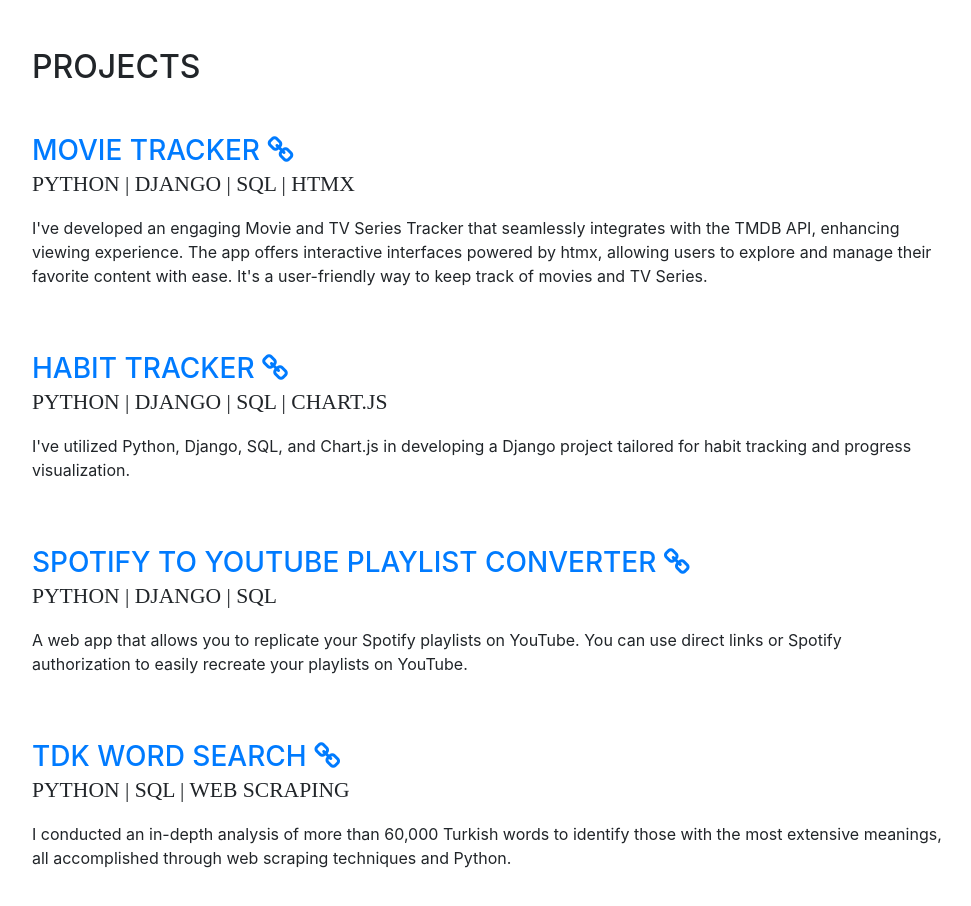
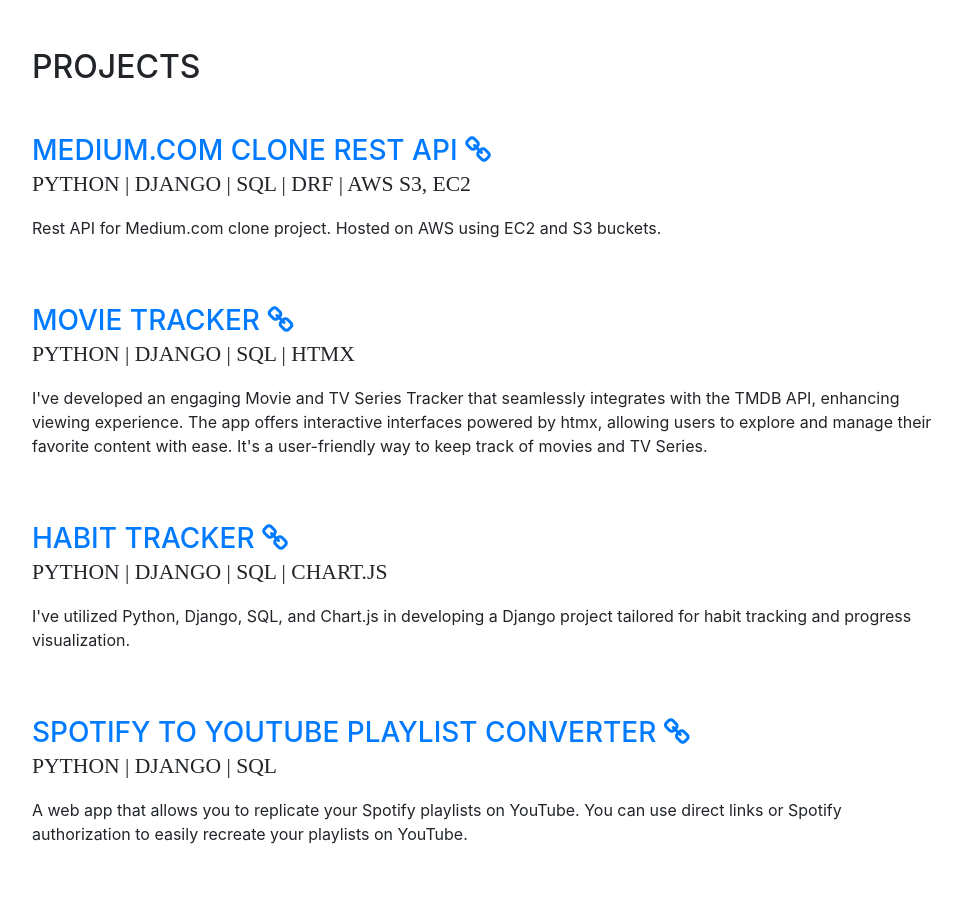
Before and after one commit to doyransafa/doyransafa.github.io, a website with bundled scripts: page index.html in a window 1280 px wide. Shown: the part 1600-2506 px from the top of the page, without its empty margins (288-1259 px from the left). Built offline with nearby package versions, Linux system fonts and the light colour scheme; a web font is replaced by a local one.

Commit message:
New project added.

```diff
--- a/index.html
+++ b/index.html
@@ -152,6 +152,14 @@
 
           <div class="resume-item d-flex flex-column flex-md-row mb-5">
             <div class="resume-content mr-auto">
+              <h3 class="mb-0"><a href="https://github.com/doyransafa/watch-tracker" target="blank">Medium.com Clone REST API <i class="fa fa-solid fa-link"></i></a></h3>
+              <div class="subheading mb-3">Python | Django | SQL | DRF | AWS S3, EC2</div>
+              <p>Rest API for Medium.com clone project. Hosted on AWS using EC2 and S3 buckets.</p>
+            </div>
+          </div>
+
+          <div class="resume-item d-flex flex-column flex-md-row mb-5">
+            <div class="resume-content mr-auto">
               <h3 class="mb-0"><a href="https://github.com/doyransafa/watch-tracker" target="blank">Movie Tracker <i class="fa fa-solid fa-link"></i></a></h3>
               <div class="subheading mb-3">Python | Django | SQL | htmx</div>
               <p>I've developed an engaging Movie and TV Series Tracker that seamlessly integrates with the TMDB API, enhancing viewing experience. The app offers interactive interfaces powered by htmx, allowing users to explore and manage their favorite content with ease. It's a user-friendly way to keep track of movies and TV Series.</p>
```
